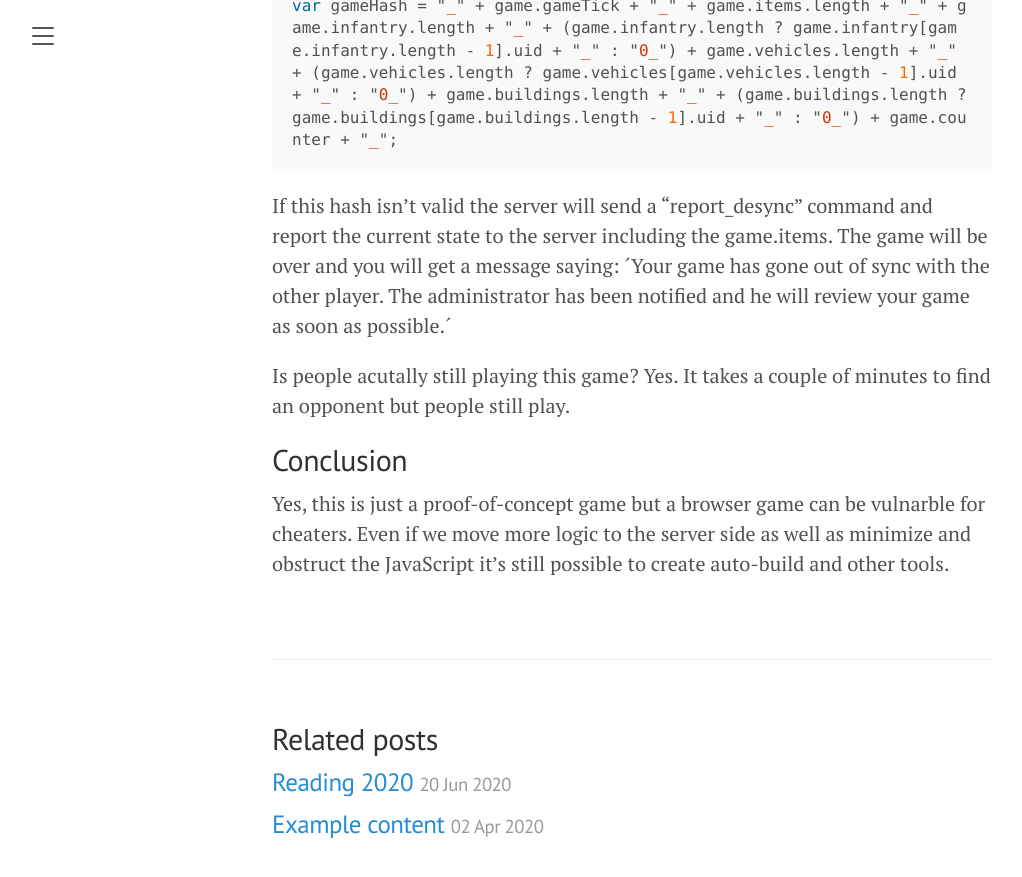
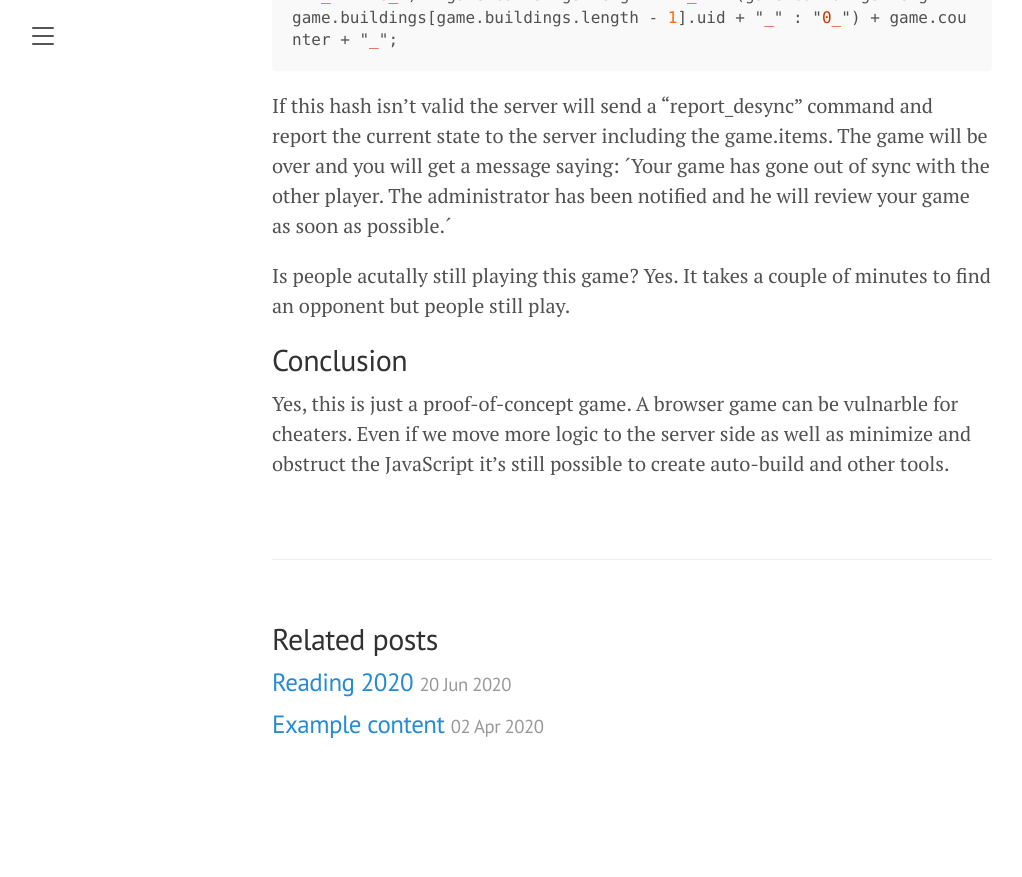
Before and after one commit to zytric/raj, a Jekyll site: the page built from _posts/2020-06-22-hacking-command-conquer.md, in a window 1280 px wide and 900 px high, scrolled down 2411 px. Shown: the top 877 px of the window, without its empty margins (8-1030 px from the left). Built offline with Jekyll 4.4.1, drawn with Linux system fonts in a browser that asks for light colours; after the commit the page ends 3211 px from its top, so only the background shows below that; some of the changed text lies outside the part shown.

Commit message:
Update 2020-06-22-hacking-command-conquer.md

```diff
--- a/_posts/2020-06-22-hacking-command-conquer.md
+++ b/_posts/2020-06-22-hacking-command-conquer.md
@@ -72,4 +68,4 @@ Is people acutally still playing this game? Yes. It takes a couple of minutes to
 
 ## Conclusion
 
-Yes, this is just a proof-of-concept game but a browser game can be vulnarble for cheaters. Even if we move more logic to the server side as well as minimize and obstruct the JavaScript it's still possible to create auto-build and other tools.
+Yes, this is just a proof-of-concept game. A browser game can be vulnarble for cheaters. Even if we move more logic to the server side as well as minimize and obstruct the JavaScript it's still possible to create auto-build and other tools.
```
Also changed, not shown: other parts of _posts/2020-06-22-hacking-command-conquer.md (+0 -4 lines).
